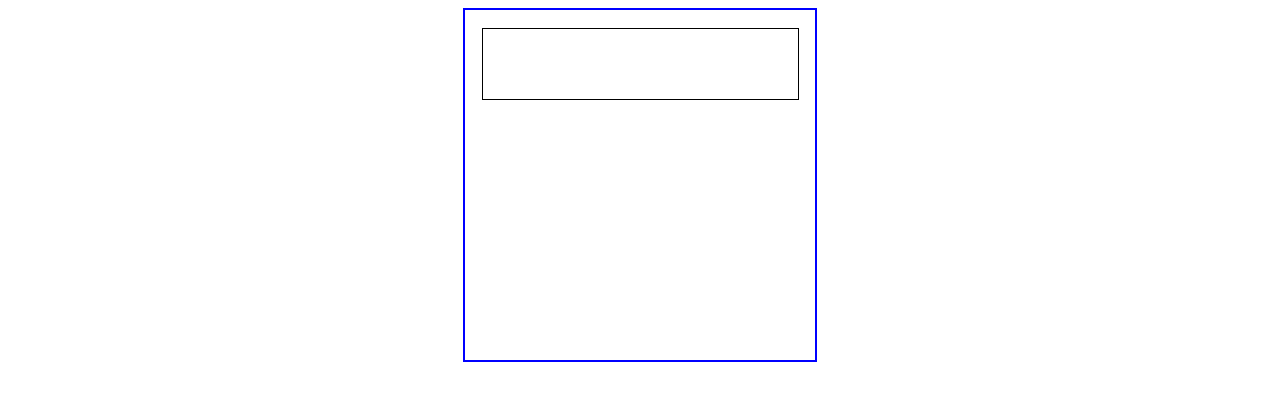
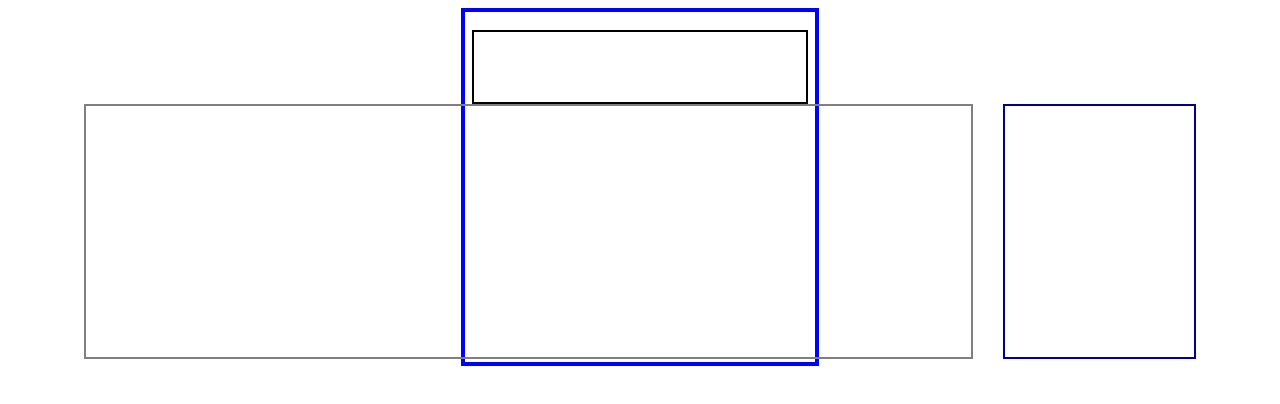
Before and after one commit to ascottishpenguin/calculator, a plain HTML site: page index.html in a window 1280 px wide. Drawn offline with Linux system fonts and the light colour scheme.

Commit message:
sunday morning

```diff
--- a/css/style.css
+++ b/css/style.css
@@ -4,19 +4,46 @@
    width: 100%;
    align-items: center;
    justify-content: center;
+   position: relative;
 }
 
 .calculator-body {
     height: 350px;
     display: flex;
     width: 350px;
-    border: 2px solid blue;
+    border: 4px solid blue;
     justify-content: center;
 }
 
 .number-display {
-    width: 90%;
-    border: solid 1px black;
+    width:95%;
+    border: solid 2px black;
     height: 20%;
     margin-top: 5%;
 }
+
+.number-input-keys {
+    width: 70%;
+    border: solid 2px gray;
+    height: 70%;
+    position: absolute;
+    bottom: 2%;
+    left: 6%;
+}
+
+.operation-input-keys {
+    width: 15%;
+    border: solid 2px darkblue;
+    height: 70%;
+    position: absolute;
+    bottom: 2%;
+    right: 6%;
+}
+
+.single-num-key {
+    width: 3%;
+    height: 3%;
+    border: solid 1px black;
+    position: absolute;
+
+}
--- a/index.html
+++ b/index.html
@@ -27,9 +27,10 @@
     <div class="container">
     <div class ="calculator-body" >
 
-        <div class="number-display">
+        <div class="number-display"></div>
+        <div class="number-input-keys"></div>
+        <div class="operation-input-keys"></div>
 
-        </div>
     </div>
 </div>
 </body>
```
